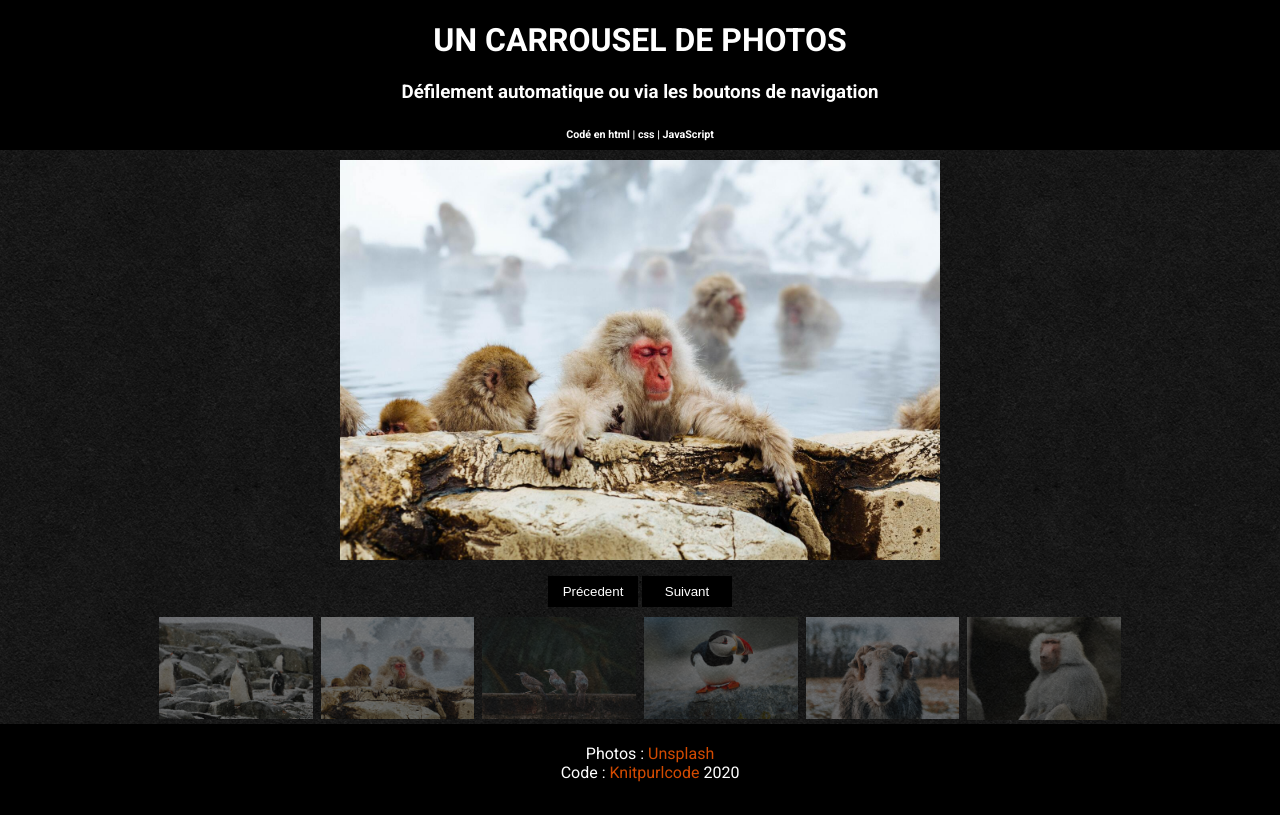
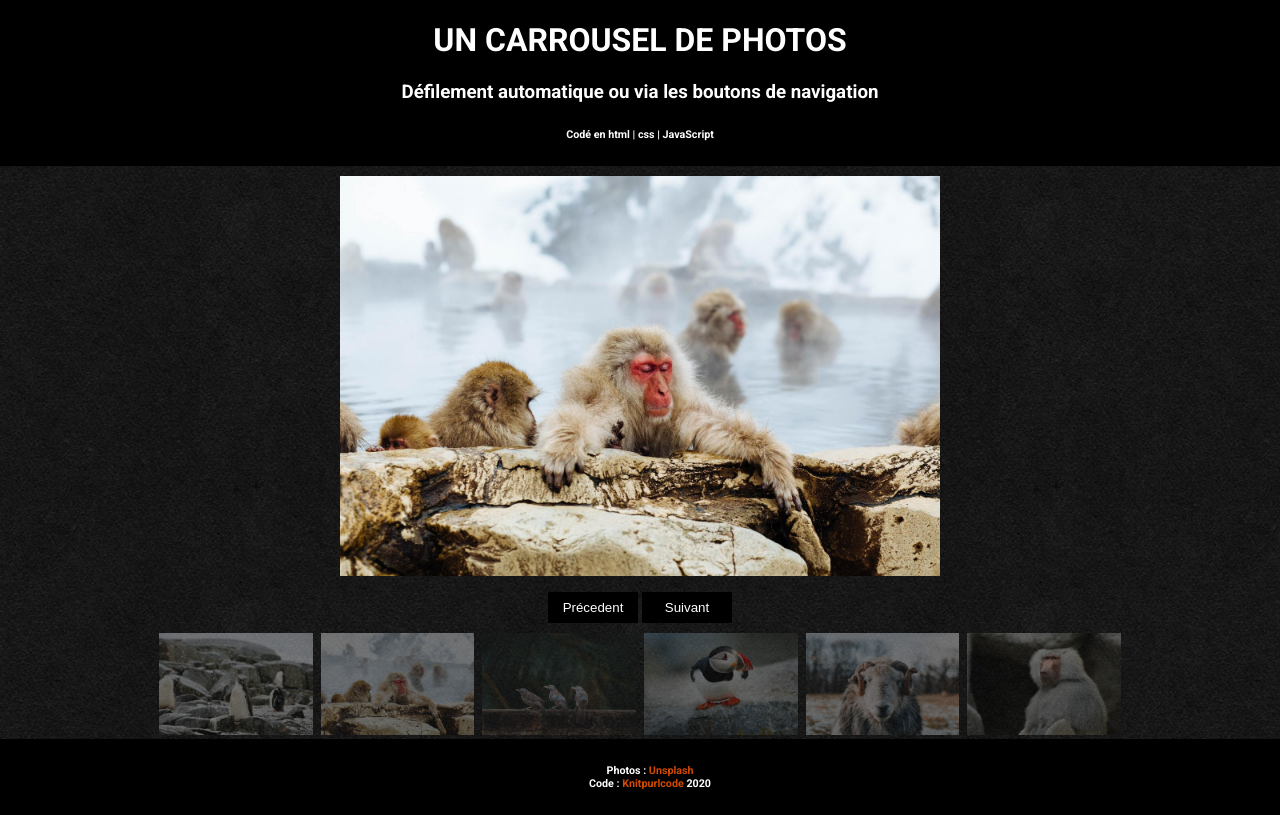
Before and after one commit to Knitpurlcode/Carrousel, a plain HTML site: page index.html in a window 1280 px wide. Drawn offline with nearby package versions, Linux system fonts and the light colour scheme.

Commit message:
texte footer

```diff
--- a/index.html
+++ b/index.html
@@ -38,14 +38,13 @@
                   <img src="Images/luke-porter-yvNhHBFVesc-unsplash.jpg">
                   <img src="Images/bela-bako-EMx_ih9FTwI-unsplash.jpg">
       </div>
-</body>
+<footer>
+    <div class="textfooter">
+          <h6>Photos : <a href="http://www.unsplash.com">Unsplash</a><br>
+          Code : <a href="https://github.com/Knitpurlcode/">Knitpurlcode</a> 2020</h6>
+    </div>
+</footer></body>
 
 
-<footer>
-    <div class="textfooter">
-          Photos : <a href="http://www.unsplash.com">Unsplash</a><br>
-          Code : <a href="https://github.com/Knitpurlcode/">Knitpurlcode</a> 2020
-    </div>
-</footer>
 
 </html>
--- a/style.css
+++ b/style.css
@@ -14,7 +14,7 @@ body{
 /* header */
 
 header{
-    height: 150px;
+    height: auto;
     background-color: black;
     color: white;
     width: 100%;
```
